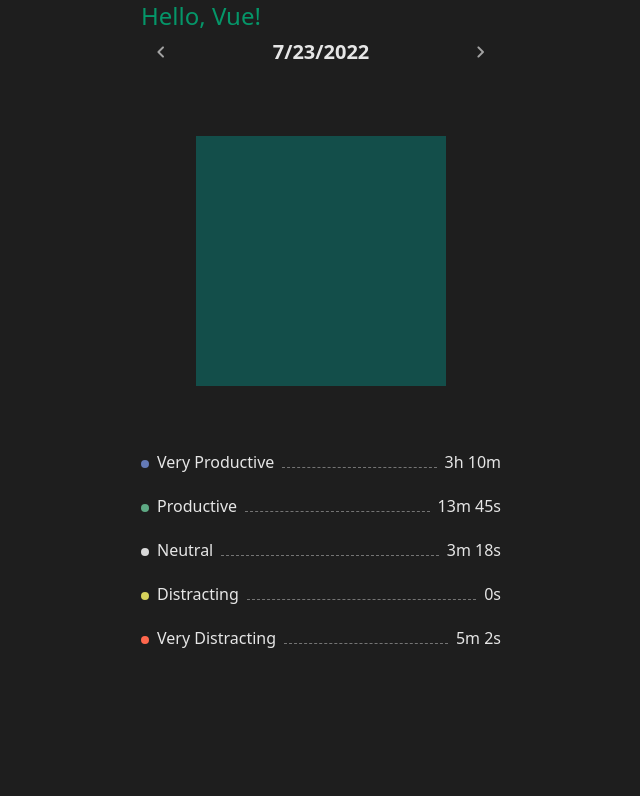
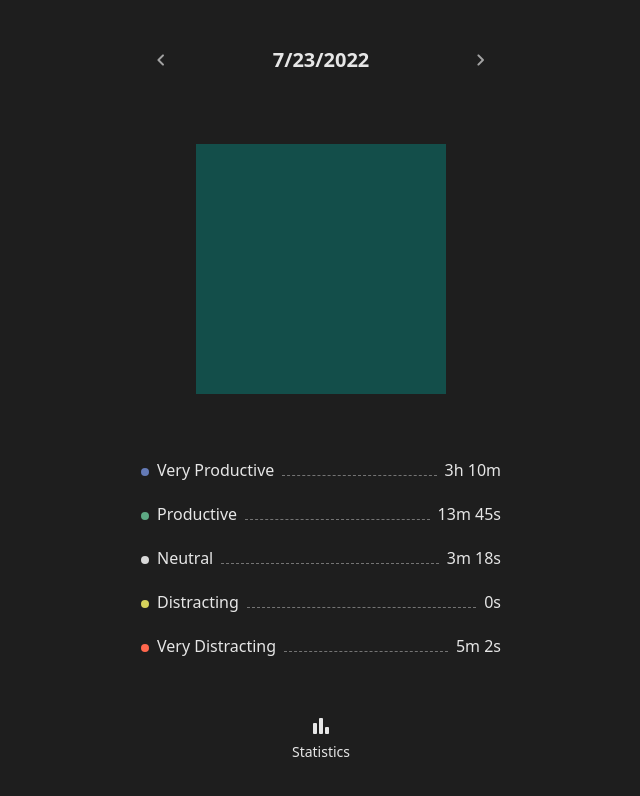
Before and after one commit to PlumpAlbert/portfolio, a Vue app: page / in a window 1280 px wide. Shown: the top 796 px of the page, without its empty margins (319-959 px from the left). Built offline with nearby package versions, Linux system fonts and the light colour scheme.

Commit message:
dynamic navigation buttons from routes

```diff
--- a/src/App.vue
+++ b/src/App.vue
@@ -1,18 +1,21 @@
 <script setup>
-import { RouterLink, RouterView } from 'vue-router'
+import {RouterLink, RouterView} from "vue-router";
+import {routes} from "./router";
 </script>
 
 <template>
-  <header>
-    <div class="wrapper">
-      <h1 class="text-2xl text-emerald-600">Hello, Vue!</h1>
+  <RouterView class="px-5 py-10" />
 
-      <nav>
-        <!-- <RouterLink to="/">Home</RouterLink> -->
-        <!-- <RouterLink to="/about">About</RouterLink> -->
-      </nav>
-    </div>
-  </header>
-
-  <RouterView />
+  <footer>
+    <nav class="flex flex-row gap-4 text-sm ">
+      <RouterLink
+        v-for="route in routes"
+        class="px-3 py-2 flex-1 flex flex-col gap-1 items-center rounded hover:bg-neutral-100/10"
+        :to="route.path"
+      >
+        <i class="material-symbols-rounded">{{ route.icon }}</i>
+        <span class="font-sans capitalize">{{ route.label }}</span>
+      </RouterLink>
+    </nav>
+  </footer>
 </template>
--- a/src/assets/main.css
+++ b/src/assets/main.css
@@ -18,10 +18,6 @@ body {
   color: var(--foreground);
 }
 
-div#app {
-  padding: 0 20px;
-}
-
 @media (min-width: 400px) {
   html,
   body {
--- a/src/router/index.js
+++ b/src/router/index.js
@@ -1,9 +1,11 @@
-import {createRouter, createWebHistory} from 'vue-router';
-import StatsView from '../views/StatsView/index.vue';
+import { createRouter, createWebHistory } from "vue-router";
+import StatsView from "../views/StatsView/index.vue";
+
+export const routes = [
+  { path: "/", component: StatsView, label: "statistics", icon: "bar_chart" },
+];
 
 export default createRouter({
   history: createWebHistory(),
-  routes: [
-    { path: '/', component: StatsView }
-  ]
-})
+  routes,
+});
```
